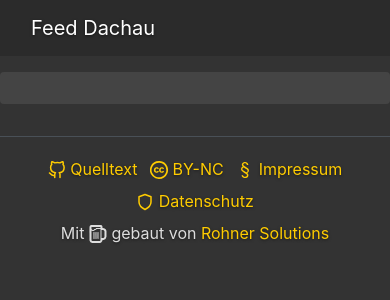
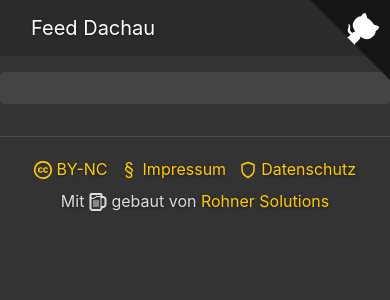
Before and after one commit to midzer/feed-dachau, a Jekyll site: the page built from index.md, in a window 390 px wide. Shown: the top 300 px of the page. Built offline with Jekyll 4.4.1, drawn with Linux system fonts in a browser that asks for light colours.

Commit message:
introduce github-corner

```diff
--- a/_includes/footer.html
+++ b/_includes/footer.html
@@ -1,10 +1,4 @@
 <footer class="text-center">
-    <span class="footer-item">
-        <a href="{{ site.repo }}" rel="nofollow noopener">
-        {% include icon.html icon="github" %}
-        Quelltext
-        </a>
-    </span>
     <span class="footer-item">
         <a href="https://creativecommons.org/licenses/by-nc/4.0/deed.de" rel="nofollow noopener">
         {% include icon.html icon="cc" %}
--- /dev/null
+++ b/_includes/github-corner.html
@@ -0,0 +1,7 @@
+<a href="https://github.com/midzer/feed-dachau" class="github-corner" aria-label="Quelle auf GitHub anschauen">
+    <svg width="80" height="80" viewBox="0 0 250 250" style="fill:#151513; color:#fff; position: absolute; top: 0; border: 0; right: 0;" aria-hidden="true">
+        <path d="M0,0 L115,115 L130,115 L142,142 L250,250 L250,0 Z"></path>
+        <path d="M128.3,109.0 C113.8,99.7 119.0,89.6 119.0,89.6 C122.0,82.7 120.5,78.6 120.5,78.6 C119.2,72.0 123.4,76.3 123.4,76.3 C127.3,80.9 125.5,87.3 125.5,87.3 C122.9,97.6 130.6,101.9 134.4,103.2" fill="currentColor" style="transform-origin: 130px 106px;" class="octo-arm"></path>
+        <path d="M115.0,115.0 C114.9,115.1 118.7,116.5 119.8,115.4 L133.7,101.6 C136.9,99.2 139.9,98.4 142.2,98.6 C133.8,88.0 127.5,74.4 143.8,58.0 C148.5,53.4 154.0,51.2 159.7,51.0 C160.3,49.4 163.2,43.6 171.4,40.1 C171.4,40.1 176.1,42.5 178.8,56.2 C183.1,58.6 187.2,61.8 190.9,65.4 C194.5,69.0 197.7,73.2 200.1,77.6 C213.8,80.2 216.3,84.9 216.3,84.9 C212.7,93.1 206.9,96.0 205.4,96.6 C205.1,102.4 203.0,107.8 198.3,112.5 C181.9,128.9 168.3,122.5 157.7,114.1 C157.9,116.9 156.7,120.9 152.7,124.9 L141.0,136.5 C139.8,137.7 141.6,141.9 141.8,141.8 Z" fill="currentColor" class="octo-body"></path>
+    </svg>
+</a>
--- a/_layouts/default.html
+++ b/_layouts/default.html
@@ -10,6 +10,8 @@
 
         {% include header.html %}
 
+        {% include github-corner.html %}
+
         <main class="container rounded my-3">
             {{ content }}
         </main>
--- /dev/null
+++ b/_sass/core/_github.scss
@@ -0,0 +1,24 @@
+.github-corner:hover .octo-arm {
+    animation: octocat-wave 560ms ease-in-out;
+}
+
+@keyframes octocat-wave {
+    0%, 100% {
+        transform:rotate(0);
+    }
+    20%, 60% {
+        transform:rotate(-25deg);
+    }
+    40%, 80% {
+        transform:rotate(10deg);
+    }
+}
+
+@media (max-width: 500px) {
+    .github-corner:hover .octo-arm {
+        animation: none;
+    }
+    .github-corner .octo-arm {
+        animation: octocat-wave 560ms ease-in-out;
+    }
+}
--- a/assets/css/main.scss
+++ b/assets/css/main.scss
@@ -10,4 +10,5 @@
 // Core
 @import "core/base";
 @import "core/footer";
+@import "core/github";
 @import "core/icon";
```
